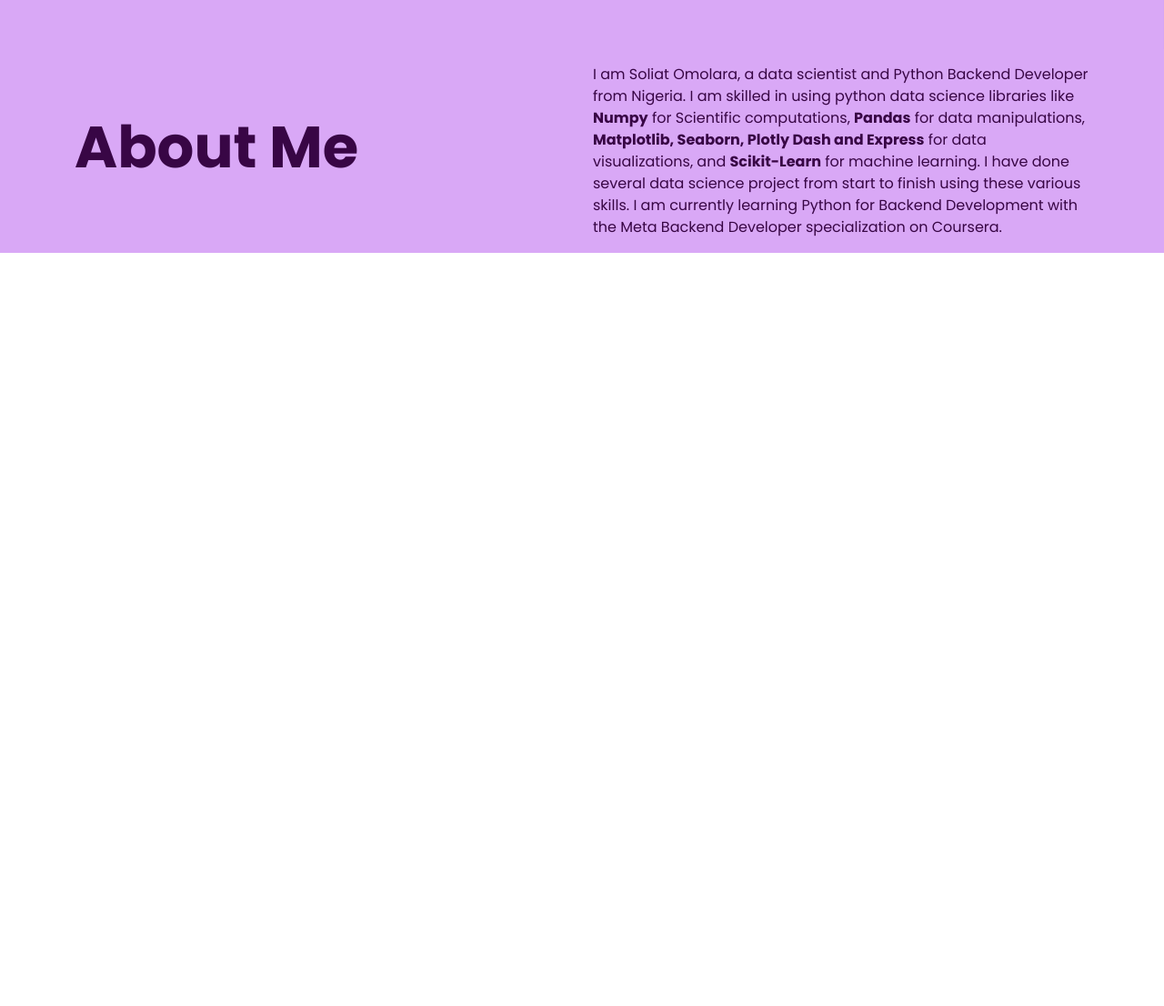
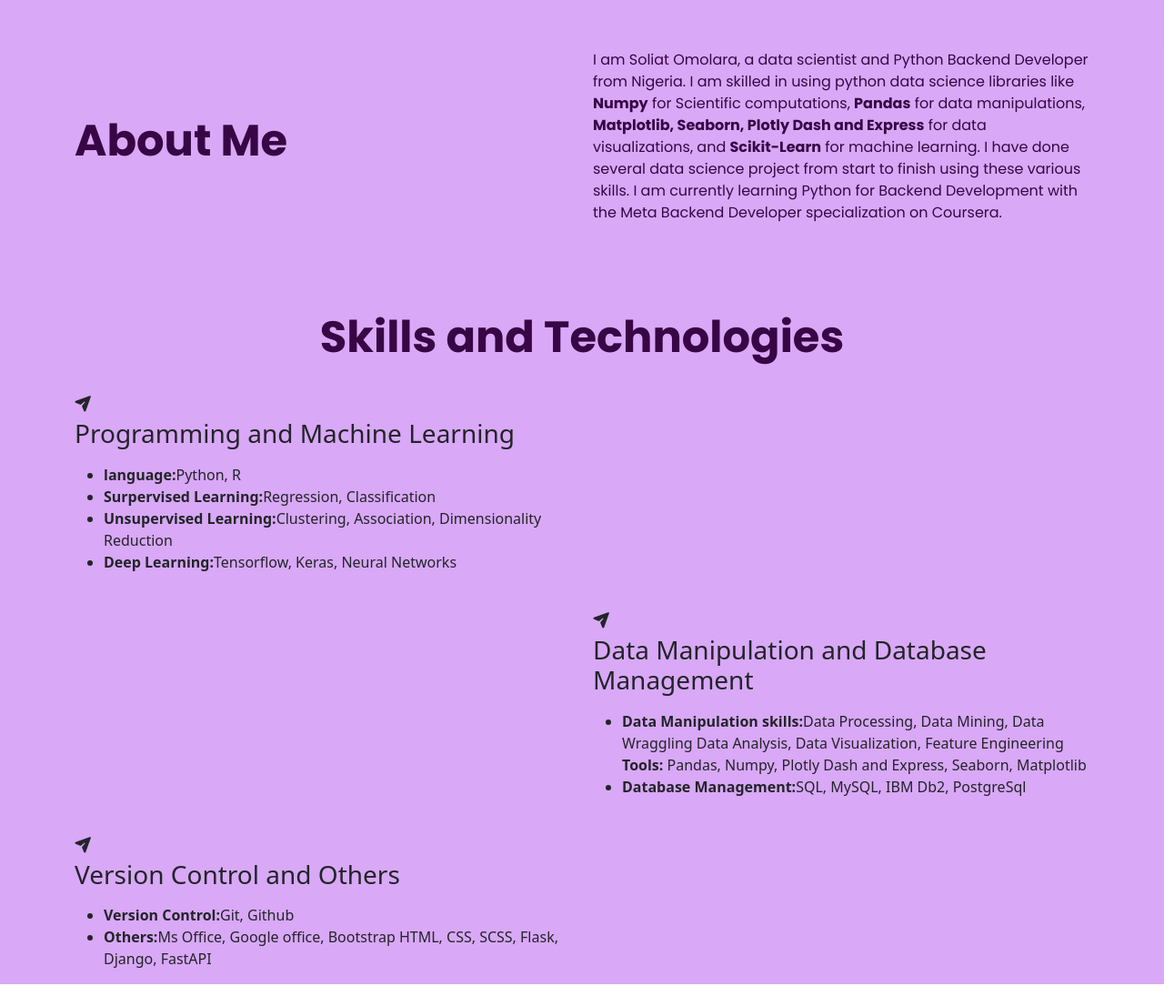
Before and after one commit to SoliatOmolara/SoliatOmolara-Portoflio-Website, a website: page index.html in a window 1280 px wide. Shown: the part 890-1996 px from the top of the page at 91% size. Before the commit the page ends 1168 px from the top, so only its background shows below. Drawn offline with Linux system fonts and the light colour scheme.

Commit message:
adding the skills section

```diff
--- a/index.html
+++ b/index.html
@@ -46,7 +46,7 @@
                 <span class="display-2--description lh-base">I am a Data Scientist and a Python Backend Developer. Welcome to my portfolio website.</span>
               </h1>
               <button type="button" class="rounded-pill btn btn-outline-secondary btn-rounded">
-                <a class="nav-link" href="#">Read more about me.</a>
+                <a class="nav-link" href="https://github.com/SoliatOmolara">View my Github.</a>
               </button>
             </div>
             <div class="col-md-6 intros text-end">
@@ -61,10 +61,10 @@
         <div class="container">
           <div class="row align-items-center">
             <div class="col-md-6 about">
-              <h1 class="display-3 fw-bold mt-10">About Me</h1>
+              <h1 class="display-5 fw-bold mt-15">About Me</h1>
           </div>
-          <div class="col-md-6 about text-justify ">
-            <p class="display-8 fw-normal mt-3">
+          <div class="col-md-6 about text-justify">
+            <p class="display-8 fw-normal">
                 I am Soliat Omolara, a data scientist and Python Backend Developer from Nigeria. I am skilled in using
                 python data science libraries like <b>Numpy</b> for Scientific computations, <b>Pandas</b> for
                 data manipulations, <b>Matplotlib, Seaborn, Plotly Dash and Express</b> for data visualizations, and
@@ -76,7 +76,78 @@
           </div>
       </section>
 
-
+      <!-- SKILLS AND TECHNOLOGY SECTION  -->
+      <section id="skills" class="skills-section">
+        <div class="container">
+          <div class="row text-center">
+            <h1 class="display-5 fw-bold">Skills and Technologies</h1>
+          </div>
+        </div>
+        <!-- CONTENTS -->
+        <div class="container">
+          <!-- PROGRAMMING AND MACHINE LEARNING aria-hidden="true"  -->
+          <div class="row">
+            <div class="col-lg-6 col-md-6 col-sm-12 col-xs-12 skills mt-4">
+              <div class="skills__content">
+                <div class="icon fas fa-paper-plane"></div>
+                <h3 class="display-7--title mt-1">Programming and Machine Learning</h3>
+                <p class="lh-lg">
+                  <ul>
+                    <li><b>language:</b>Python, R</li>
+                    <li><b>Surpervised Learning:</b>Regression, Classification</li>
+                    <li><b>Unsupervised Learning:</b>Clustering, Association, Dimensionality Reduction</li>
+                    <li><b>Deep Learning:</b>Tensorflow, Keras, Neural Networks</li>
+                  </ul>
+                </p>
+              </div>
+            </div>
+            <div class="col-lg-6 col-md-6 col-sm-12 col-xs-12 skills mt-4">
+              <div class="skills__content"></div>
+            </div>
+          </div>
+          <!-- DATA MANIPULATION AND DATABASE MANAGEMENT  -->
+          <div class="row">
+            <div class="col-lg-6 col-md-6 col-sm-12 col-xs-12 skills mt-4">
+              <div class="skills__content">
+              </div>
+            </div>
+            <div class="col-lg-6 col-md-6 col-sm-12 col-xs-12 skills mt-4">
+              <div class="skills__content">
+                <div class="icon fas fa-paper-plane"></div>
+                <h3 class="display-7--title mt-1">Data Manipulation and Database Management</h3>
+                <p class="lh-lg">
+                  <ul>
+                    <li><b>Data Manipulation skills:</b>Data Processing, Data Mining, Data Wraggling
+                    Data Analysis, Data Visualization, Feature Engineering <br><b>Tools:</b>
+                    Pandas, Numpy, Plotly Dash and Express, Seaborn, Matplotlib</li>
+                    <li><b>Database Management:</b>SQL, MySQL, IBM Db2, PostgreSql</li>
+                  </ul>
+                </p>
+              </div>
+            </div>
+          </div>
+          <!-- VERSION CONTROL AND OTHER  -->
+          <div class="row">
+            <div class="col-lg-6 col-md-6 col-sm-12 col-xs-12 skills mt-4">
+              <div class="skills__content">
+                <div class="icon fas fa-paper-plane"></div>
+                <h3 class="display-7--title mt-1">Version Control and Others</h3>
+                <p class="lh-lg">
+                  <ul>
+                    <li><b>Version Control:</b>Git, Github</li>
+                    <li><b>Others:</b>Ms Office, Google office, Bootstrap
+                    HTML, CSS, SCSS, Flask, Django, FastAPI</li>
+                  </ul>
+                </p>
+              </div>
+              </div>
+            </div>
+            <div class="col-lg-6 col-md-6 col-sm-12 col-xs-12 skills mt-4">
+              <div class="skills__content"></div>
+            </div>
+          </div>
+        </div>
+      </section>
 
 
 
--- a/scss/components/_typography.scss
+++ b/scss/components/_typography.scss
@@ -26,3 +26,7 @@
     font-family: 'Poppins', sans-serif;
     color: $primary;
 }
+.display-5{
+    font-family: 'Poppins', sans-serif;
+    color: $primary;
+}
--- a/scss/sections/_about.scss
+++ b/scss/sections/_about.scss
@@ -2,7 +2,6 @@
 
 .about-section{
     background-color: $secondary;
-    // padding: 1rem 0 0 0
     width: 100%;
     height: 100%
 }
--- a/scss/sections/_skill.scss
+++ b/scss/sections/_skill.scss
@@ -0,0 +1,8 @@
+@use '../custom' as *;
+
+.skills-section{
+    background-color: $secondary;
+    padding: 5rem 0 0 0;
+    width: 100%;
+    height: 100%;
+}
```
Also changed, not shown: assets/css/style.css, scss/fontawesome.scss (line endings or trailing spaces), 2 other files.
